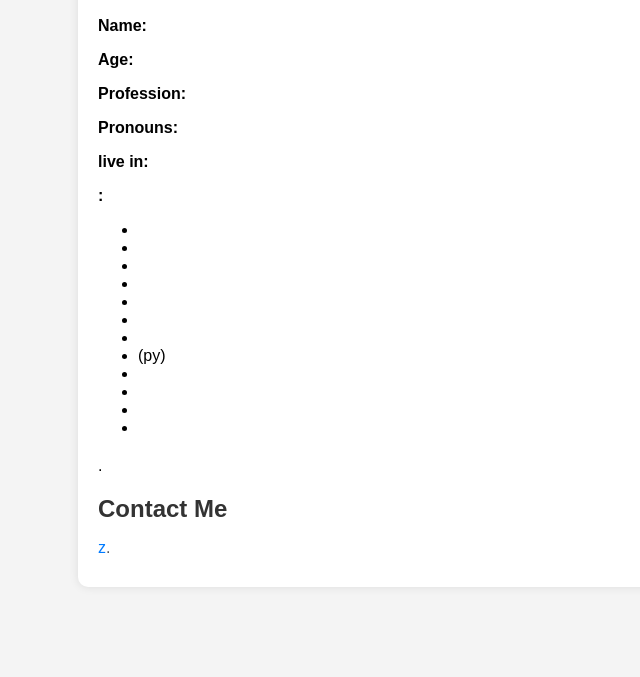
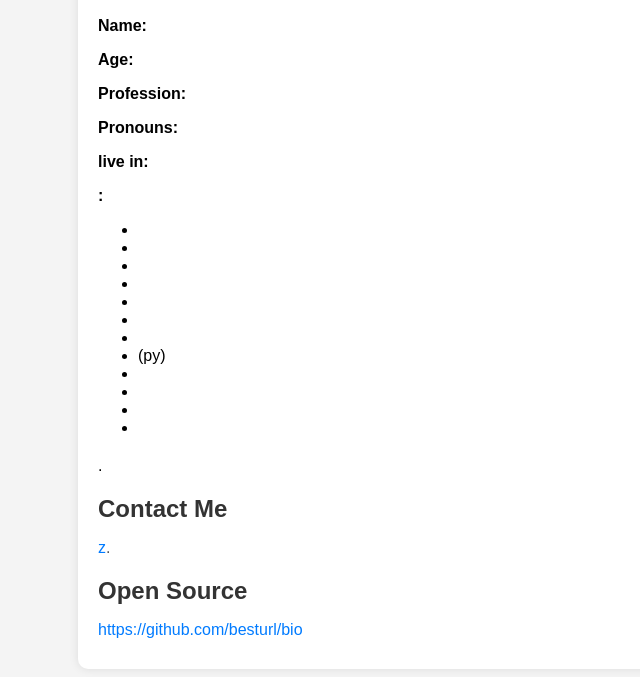
Before and after one commit to besturl/bio, a plain HTML site: page index.html in a window 1280 px wide. Shown: the part 151-828 px from the top of the page, without its empty margins (142-782 px from the left). Before the commit the page ends 800 px from the top, so only its background shows below. Drawn offline with Linux system fonts and the light colour scheme.

Commit message:
Update index.html

```diff
--- a/index.html
+++ b/index.html
@@ -44,6 +44,9 @@
                 <h2>Contact Me</h2>
                 <p> <a href="mailto:">z</a>.</p>
             </div>
+             <div class="contact">
+            <h2>Open Source</h2>
+            <p><a href="url">https://github.com/besturl/bio</a></p>
         </div>
     </div>
 </body>
```
